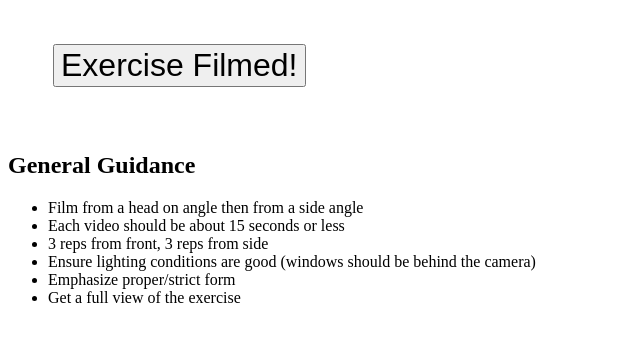
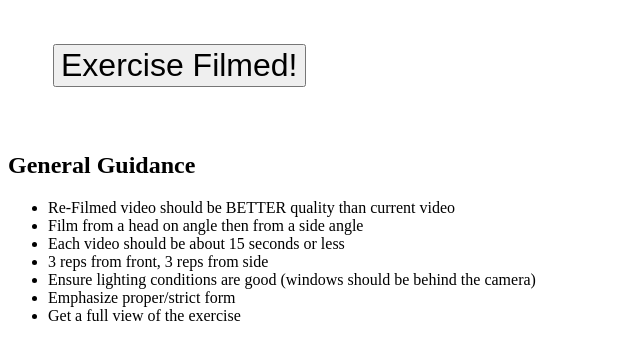
Before and after one commit to slobdell/refilm-workout, a Django app: template refilm_workout/templates/basic_navigation/base.html in a window 1280 px wide. Shown: the part 729-1070 px from the top of the page, without its empty margins (0-640 px from the left). Before the commit the page ends 1032 px from the top, so only its background shows below. Run offline with Django 3.2, Linux system fonts and the light colour scheme; the template is opened without the code that fills it: most values are stand-ins (such as "Sample title", 1, 10 or a date in 2020); parts of the project's set-up code (start-up, migrations or seed data) failed here and were passed over.

Commit message:
more guidance

```diff
--- a/refilm_workout/templates/basic_navigation/base.html
+++ b/refilm_workout/templates/basic_navigation/base.html
@@ -42,6 +42,7 @@
 	================================================== -->
 <h2>General Guidance</h2>
 <ul>
+<li>Re-Filmed video should be BETTER quality than current video</li>
 <li>Film from a head on angle then from a side angle</li>
 <li>Each video should be about 15 seconds or less</li>
 <li>3 reps from front, 3 reps from side</li>
```
